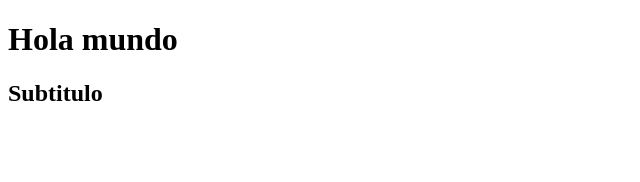
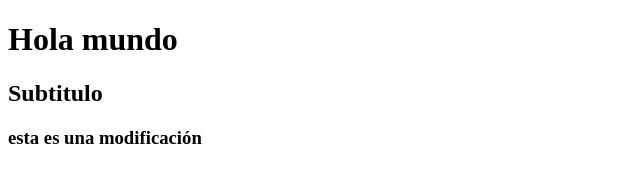
Before and after one commit to yungol/clasegit, a plain HTML site: page index.html in a window 1280 px wide. Shown: the whole page, without its empty margins (0-640 px from the left). Drawn offline with Linux system fonts and the light colour scheme.

Commit message:
cambios de alirio

```diff
--- a/index.html
+++ b/index.html
@@ -9,6 +9,7 @@
 <body>
     <h1>Hola mundo</h1>
     <h2>Subtitulo</h2>
+    <h3>esta es una modificación</h3>
 
 </body>
 </html>
```
